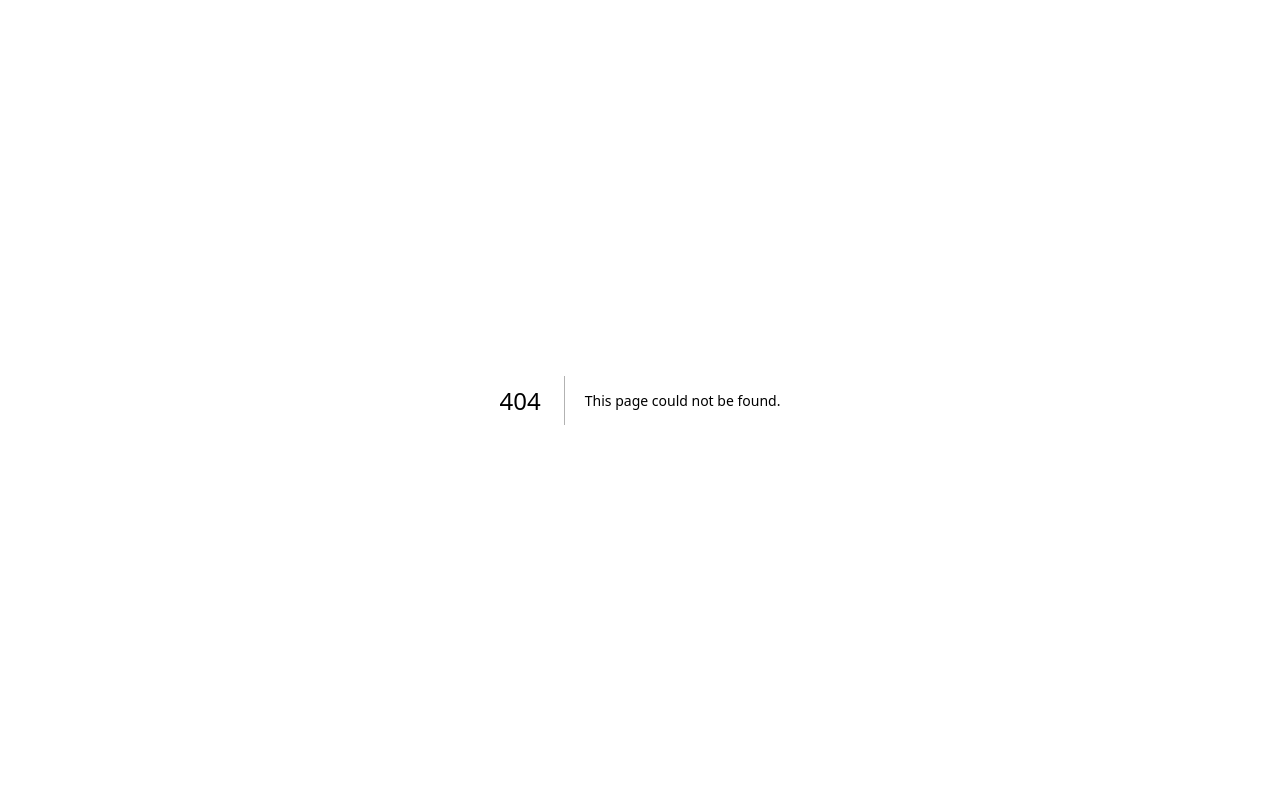
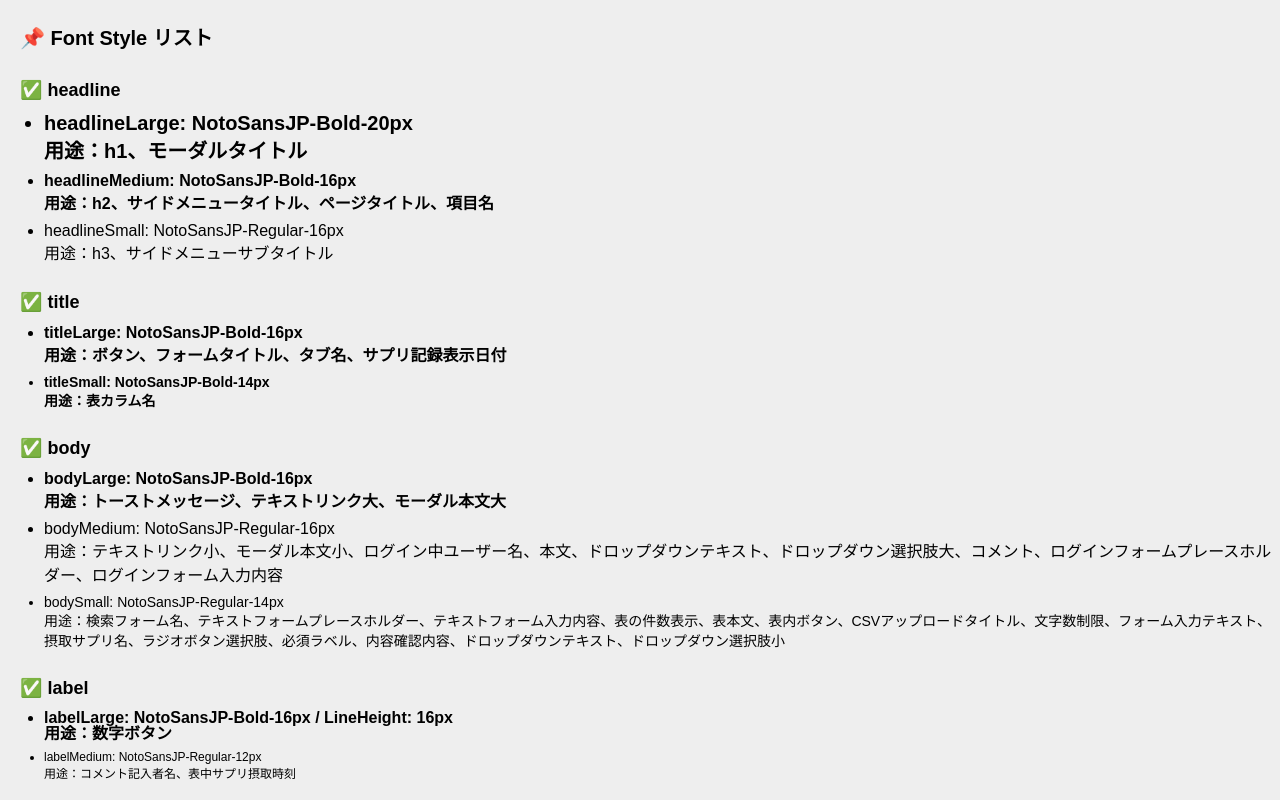
Before and after one commit to ymtakt/nextjs_sample, a Next.js app: page /comp-test/cp-font in a window 1280 px wide. Before the commit this address had no page. Built offline with nearby package versions, Linux system fonts and the light colour scheme.

Commit message:
test:コンポーネントの実装確認

```diff
--- /dev/null
+++ b/src/app/(test)/comp-test/base-button/page.tsx
@@ -0,0 +1,46 @@
+"use client";
+
+import BaseButton from "@/components/general/Button/BaseButton";
+
+export default function Home() {
+  const handleLogout = () => {
+    console.log("ボタンがクリックされました");
+  };
+  return (
+    <div className="ml-5">
+      <p className="text-black">ベースボタンの確認</p>
+      <div className="flex flex-col space-y-4">
+        <BaseButton
+          onClick={handleLogout}
+          text="ログアウト"
+          color="cp-sky-blue"
+          size="medium"
+        />
+        <BaseButton
+          onClick={handleLogout}
+          text="ログアウト"
+          color="cp-gray"
+          size="medium"
+        />
+        <BaseButton
+          onClick={handleLogout}
+          text="ログアウト"
+          color="cp-red"
+          size="medium"
+        />
+        <BaseButton
+          onClick={handleLogout}
+          text="ログアウト"
+          color="cp-white"
+          size="medium"
+        />
+        <BaseButton
+          onClick={handleLogout}
+          text="ログアウト"
+          color="cp-slate-gray"
+          size="medium"
+        />
+      </div>
+    </div>
+  );
+}
--- /dev/null
+++ b/src/app/(test)/comp-test/cp-font/page.tsx
@@ -0,0 +1,73 @@
+export default function Home() {
+  return (
+    <div className="ml-5 mt-6 text-black">
+      <h2 className="text-xl font-bold mb-4">📌 Font Style リスト</h2>
+
+      <h3 className="text-lg font-semibold mt-6 mb-2">✅ headline</h3>
+      <ul className="list-disc ml-6 space-y-2">
+        <li className="headline-cp-large">
+          headlineLarge: NotoSansJP-Bold-20px
+          <br />
+          用途：h1、モーダルタイトル
+        </li>
+        <li className="headline-cp-medium">
+          headlineMedium: NotoSansJP-Bold-16px
+          <br />
+          用途：h2、サイドメニュータイトル、ページタイトル、項目名
+        </li>
+        <li className="headline-cp-small">
+          headlineSmall: NotoSansJP-Regular-16px
+          <br />
+          用途：h3、サイドメニューサブタイトル
+        </li>
+      </ul>
+
+      <h3 className="text-lg font-semibold mt-6 mb-2">✅ title</h3>
+      <ul className="list-disc ml-6 space-y-2">
+        <li className="title-cp-large">
+          titleLarge: NotoSansJP-Bold-16px
+          <br />
+          用途：ボタン、フォームタイトル、タブ名、サプリ記録表示日付
+        </li>
+        <li className="title-cp-small">
+          titleSmall: NotoSansJP-Bold-14px
+          <br />
+          用途：表カラム名
+        </li>
+      </ul>
+
+      <h3 className="text-lg font-semibold mt-6 mb-2">✅ body</h3>
+      <ul className="list-disc ml-6 space-y-2">
+        <li className="body-cp-large">
+          bodyLarge: NotoSansJP-Bold-16px
+          <br />
+          用途：トーストメッセージ、テキストリンク大、モーダル本文大
+        </li>
+        <li className="body-cp-medium">
+          bodyMedium: NotoSansJP-Regular-16px
+          <br />
+          用途：テキストリンク小、モーダル本文小、ログイン中ユーザー名、本文、ドロップダウンテキスト、ドロップダウン選択肢大、コメント、ログインフォームプレースホルダー、ログインフォーム入力内容
+        </li>
+        <li className="body-cp-small">
+          bodySmall: NotoSansJP-Regular-14px
+          <br />
+          用途：検索フォーム名、テキストフォームプレースホルダー、テキストフォーム入力内容、表の件数表示、表本文、表内ボタン、CSVアップロードタイトル、文字数制限、フォーム入力テキスト、摂取サプリ名、ラジオボタン選択肢、必須ラベル、内容確認内容、ドロップダウンテキスト、ドロップダウン選択肢小
+        </li>
+      </ul>
+
+      <h3 className="text-lg font-semibold mt-6 mb-2">✅ label</h3>
+      <ul className="list-disc ml-6 space-y-2">
+        <li className="label-cp-large">
+          labelLarge: NotoSansJP-Bold-16px / LineHeight: 16px
+          <br />
+          用途：数字ボタン
+        </li>
+        <li className="label-cp-medium">
+          labelMedium: NotoSansJP-Regular-12px
+          <br />
+          用途：コメント記入者名、表中サプリ摂取時刻
+        </li>
+      </ul>
+    </div>
+  );
+}
--- a/src/components/general/Button/BaseButton/index.tsx
+++ b/src/components/general/Button/BaseButton/index.tsx
@@ -22,7 +22,7 @@ export default function BaseButton({
   return (
     <button
       onClick={onClick}
-      className={`${sizeClass} ${colorClass} rounded-[6px] headline-cp-medium`}
+      className={`${sizeClass} ${colorClass} rounded-[6px] headline-cp-medium cursor-pointer`}
     >
       {text}
     </button>
--- a/src/utils/buttonColor.ts
+++ b/src/utils/buttonColor.ts
@@ -16,7 +16,7 @@ export function getButtonColorClass(color: ButtonColor): string {
     case "cp-white":
       return "bg-cp-white text-cp-sky-blue border border-sky-blue";
     case "cp-slate-gray":
-      return "bg-slate-gray text-white";
+      return "bg-cp-slate-gray text-white";
     default:
       return "bg-cp-sky-blue text-white";
   }
```
